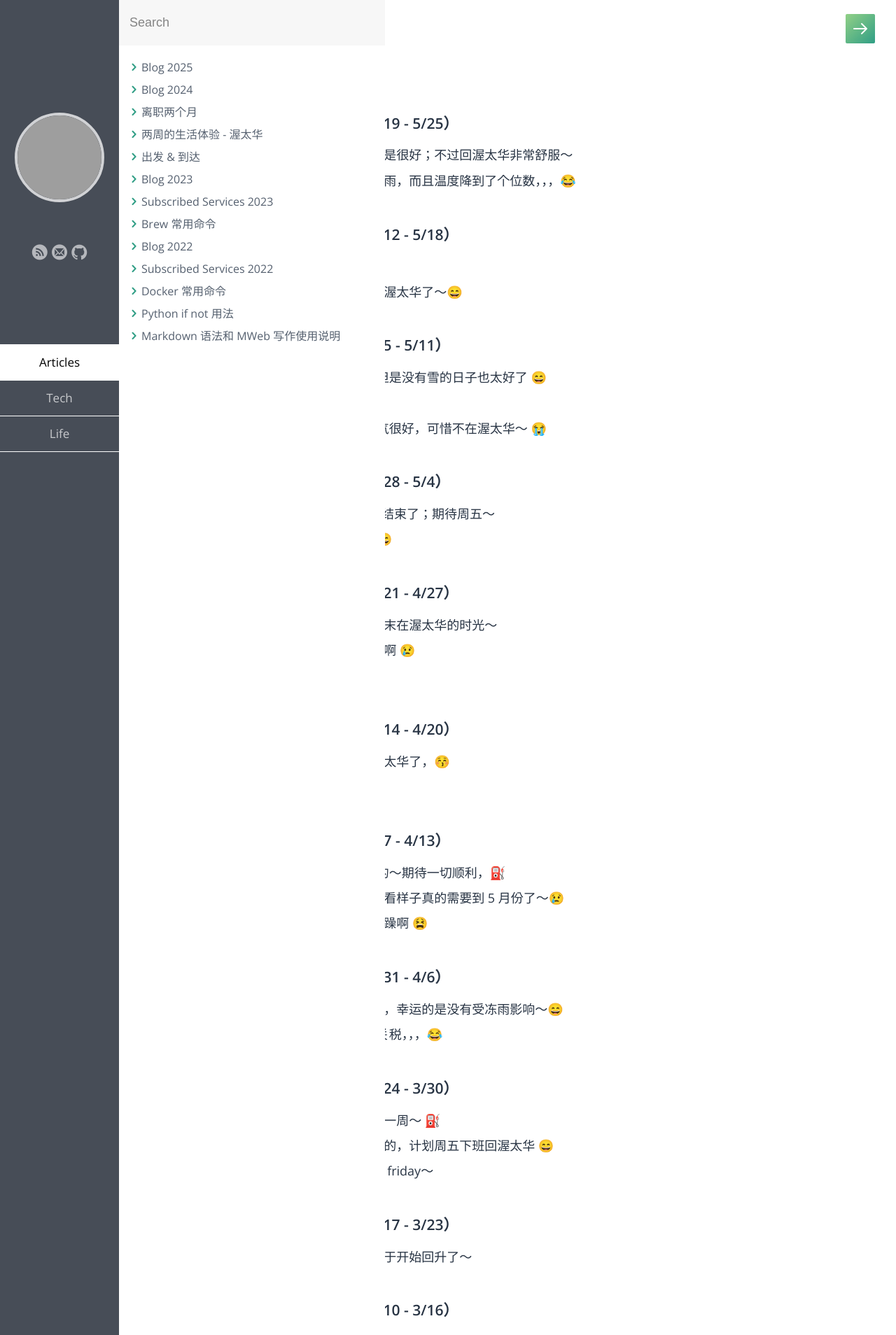
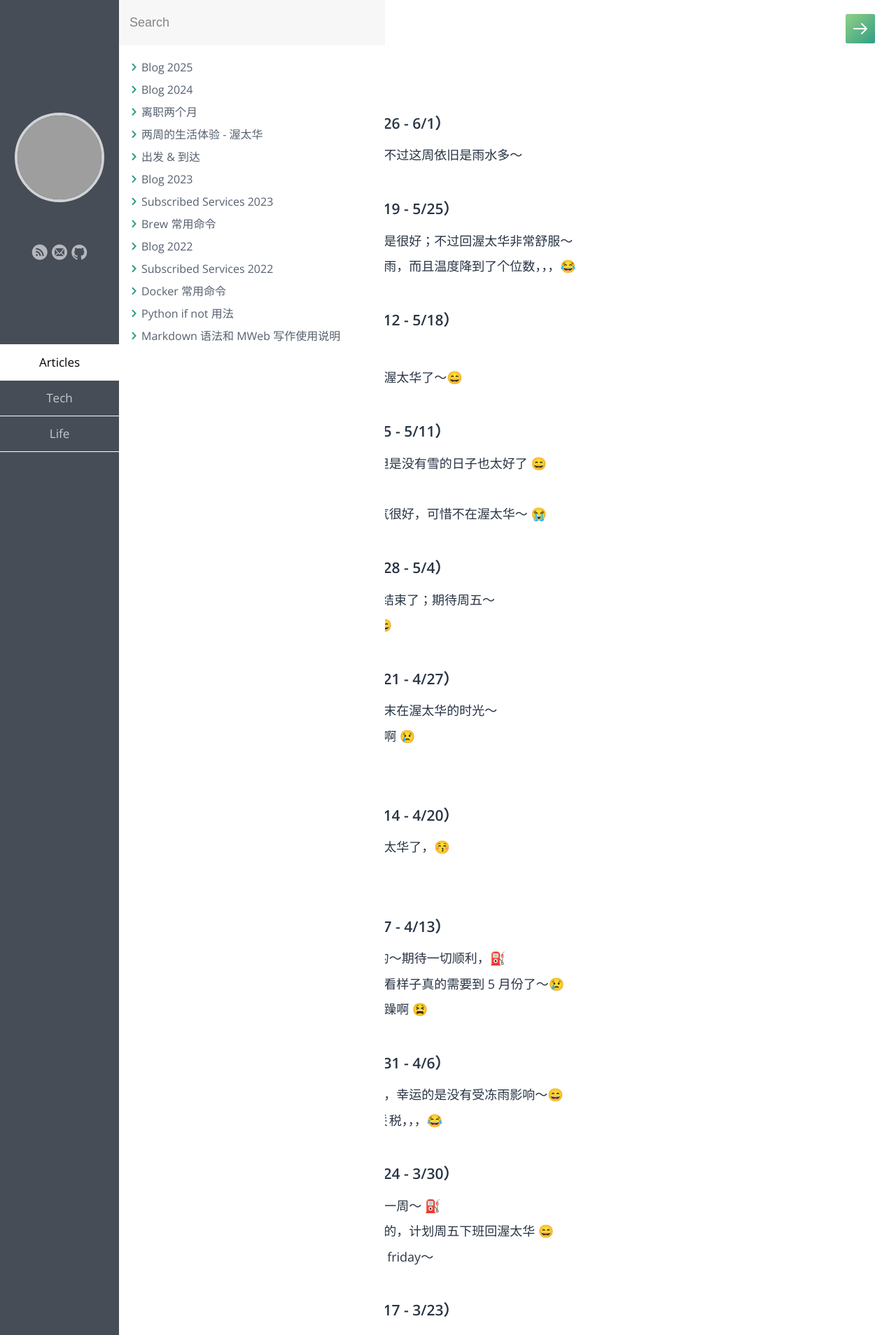
Before and after one commit to samxupeiran/samxupeiran.github.io, a Jekyll site: the page built from _posts/life/2025-01-02-my-blog.md, in a window 1280 px wide. Shown: the top 1908 px of the page at 70% size. Built offline with Jekyll 4.4.1, drawn with Linux system fonts in a browser that asks for light colours; some web fonts are replaced; grey boxes are pictures that could not be loaded.

Commit message:
feat: add weekly blog 5/26

```diff
--- a/_posts/life/2025-01-02-my-blog.md
+++ b/_posts/life/2025-01-02-my-blog.md
@@ -5,6 +5,9 @@ category: Life
 tags: Blog
 ---
 
+
+- ### 2025 年 5 月 第 5 周（5/26 - 6/1）
+     - 5/26 周一了，今天天晴；不过这周依旧是雨水多～
 
 - ### 2025 年 5 月 第 4 周（5/19 - 5/25）
      - 5/20 这个节假日的天气不是很好；不过回渥太华非常舒服～
```
